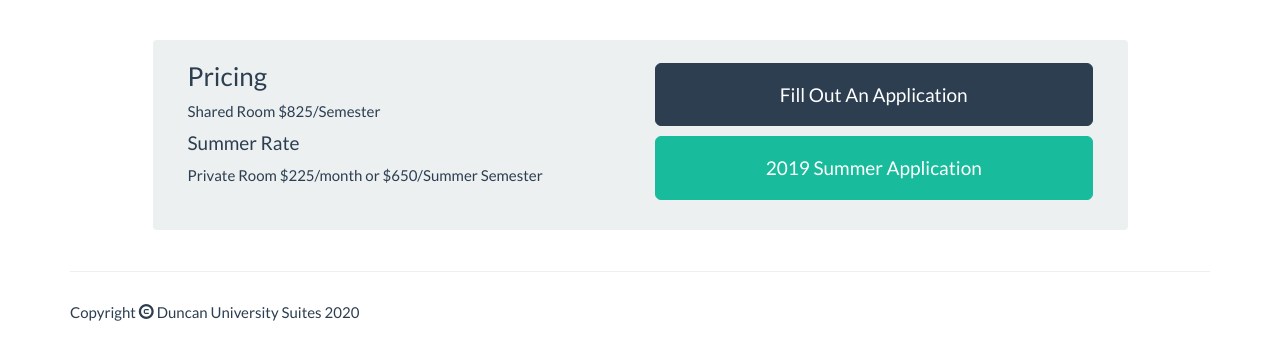
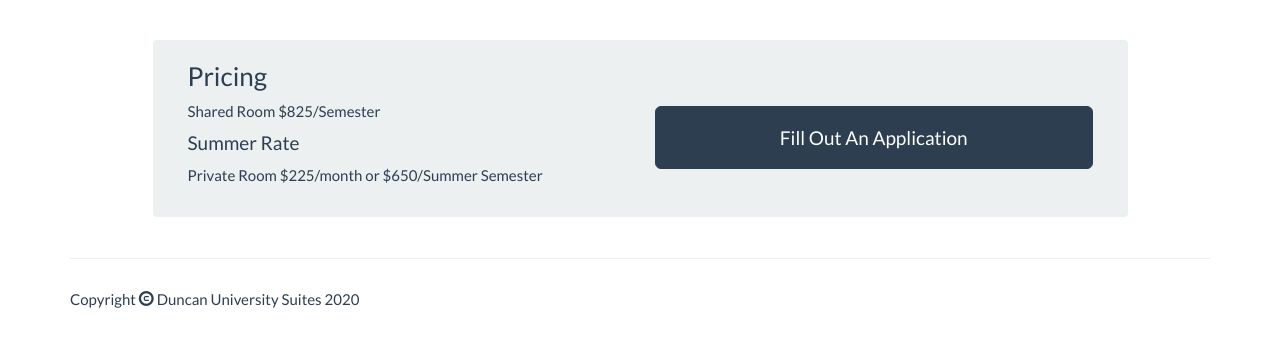
Before and after one commit to michae1duncan/du-suites, a website: page app/whiteHouseB.html in a window 1280 px wide. Shown: the part 669-1028 px from the top of the page. Drawn offline with Linux system fonts and the light colour scheme.

Commit message:
update app link and remove summer link

```diff
--- a/app/whiteHouseB.html
+++ b/app/whiteHouseB.html
@@ -132,9 +132,8 @@
                         Private Room $225/month or $650/Summer Semester
                     </p>
                 </div>
-                <div class="col-sm-6"><br>
-                    <p><a class="btn btn-lg btn-primary btn-block" href="docs/DUS_Application_19-20.pdf" target="_blank">Fill Out An Application</a></p>
-                    <p><a class="btn btn-lg btn-success btn-block" href="docs/2019_Summer_Application.pdf" target="_blank">2019 Summer Application</a></p>
+                <div class="col-sm-6"><br><br><br>
+                    <p><a class="btn btn-lg btn-primary btn-block" href="docs/DUS_Application_20-21.pdf" target="_blank">Fill Out An Application</a></p>
                 </div>
             </div>
         </div>
```
